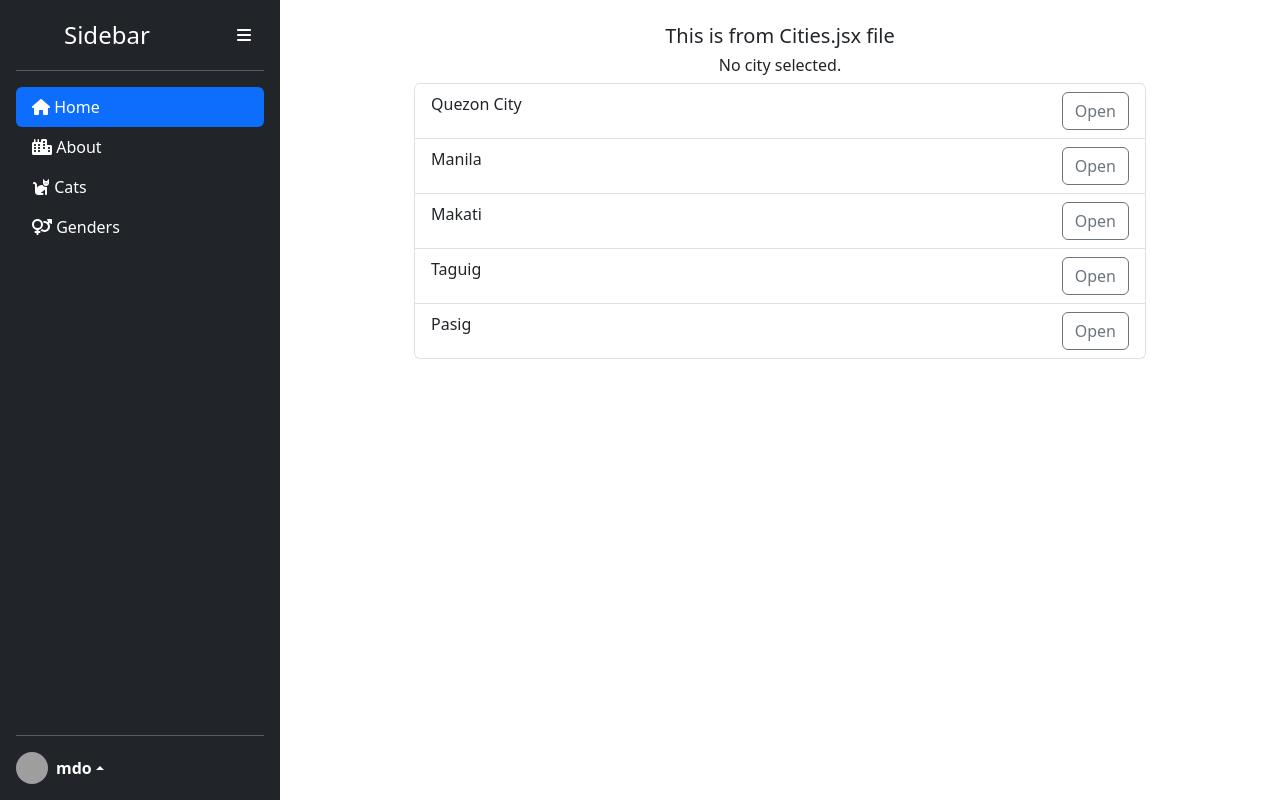
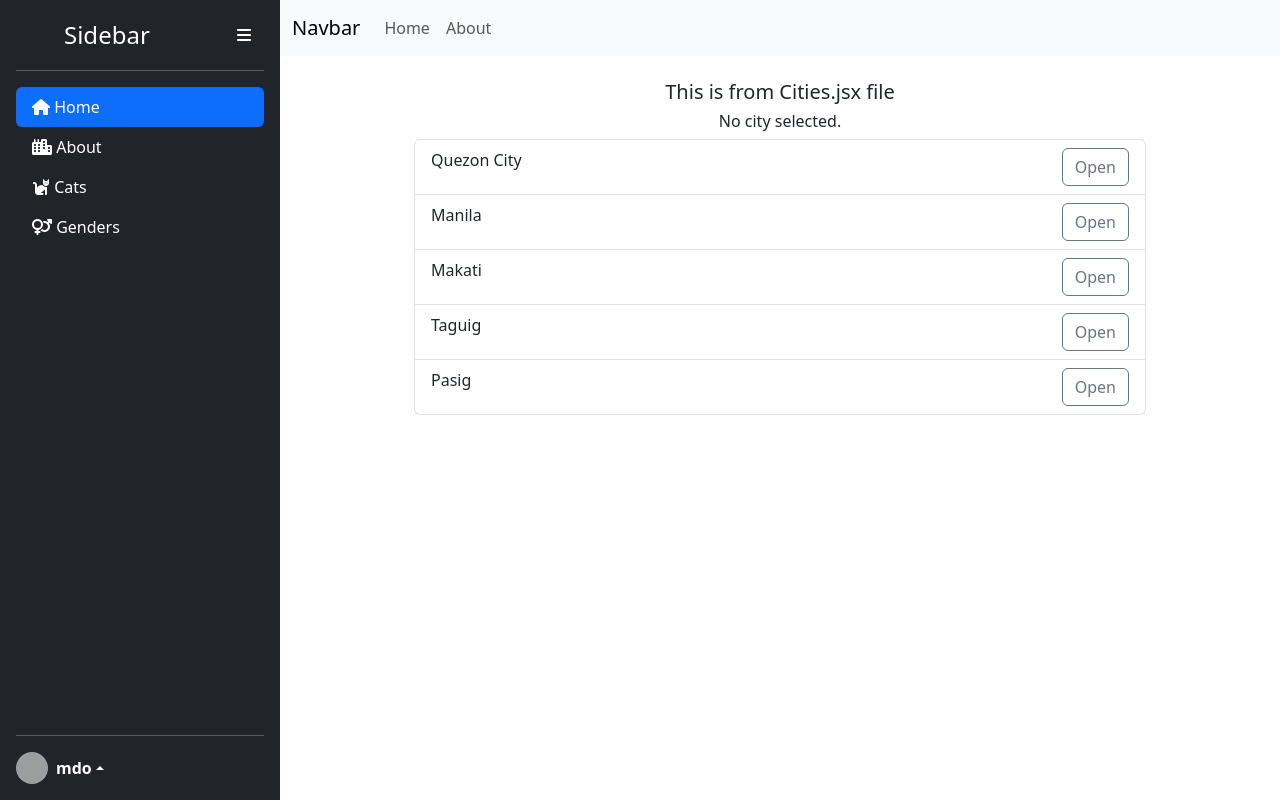
Before and after one commit to kmfd14/emr-vite-reactjs, a React (Vite) app: page / in a window 1280 px wide. Built offline with nearby package versions, Linux system fonts and the light colour scheme; grey boxes are pictures that could not be loaded.

Commit message:
Support navbar

```diff
--- a/src/App.jsx
+++ b/src/App.jsx
@@ -25,10 +25,11 @@
 import { BrowserRouter as Router, Routes, Route } from 'react-router-dom'
 import Home from './Home'
 import About from './About2'
+import Sidebar from './components/Sidebar'
+import Navbar from './components/NavBar'
 import CityDetail from './views/City'
 import Cats from './Cats'
 import CatBreedDetails from './views/CatBreedDetails'
-import Sidebar from './components/Sidebar'
 import Genders from './Genders'
 import GenderDetails from './views/GenderDetails'
 
@@ -37,7 +38,9 @@ const Layout = () => (
     <div className="d-flex flex-row">
       <Sidebar />
       {/* <NavBar /> */}
-      <Routes>
+      <div className='w-100'>
+        <Navbar />
+        <Routes>
         <Route path="/" element={<Home />} />
         <Route path="/about2" element={<About />} />
         <Route path="/city" element={<CityDetail />} />
@@ -46,6 +49,7 @@ const Layout = () => (
         <Route path="/genders" element={<Genders />} />
         <Route path="/gender" element={<GenderDetails />} />
       </Routes>
+      </div>
     </div>
   </>
 )
```
